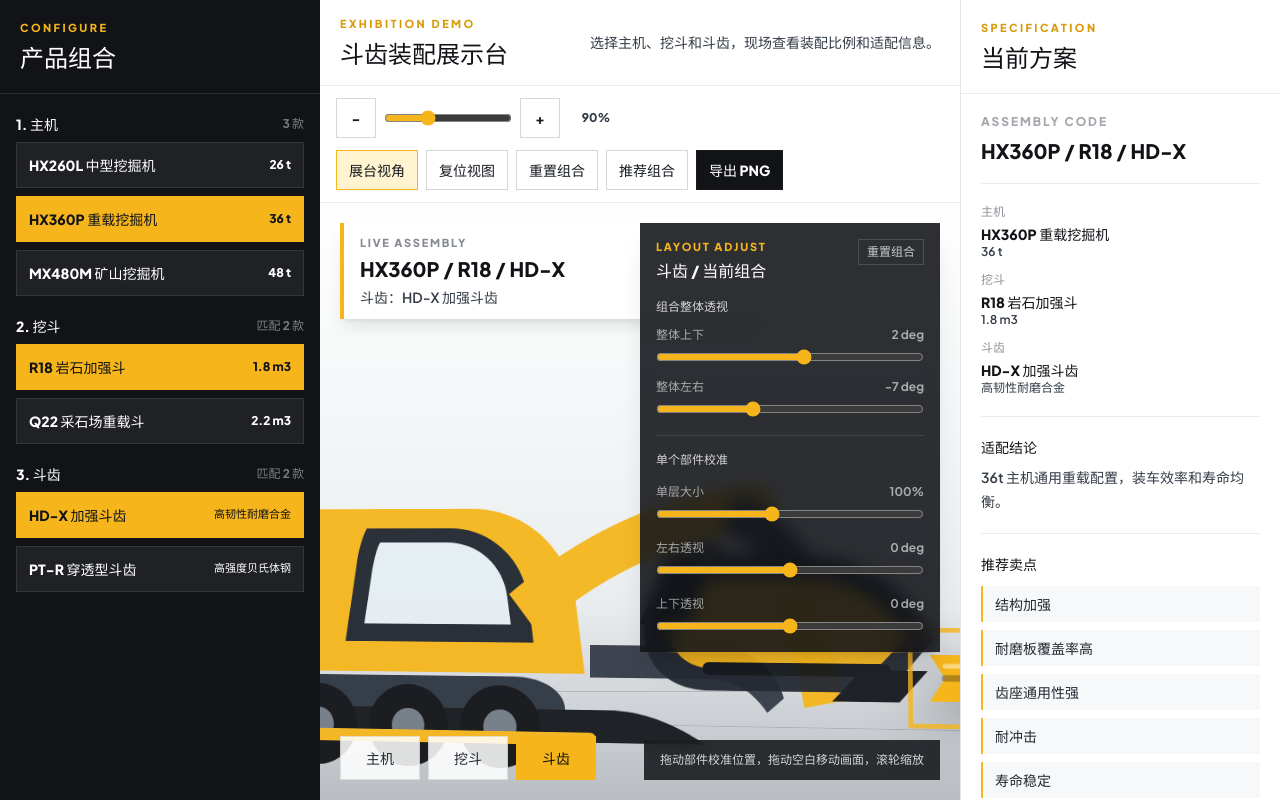
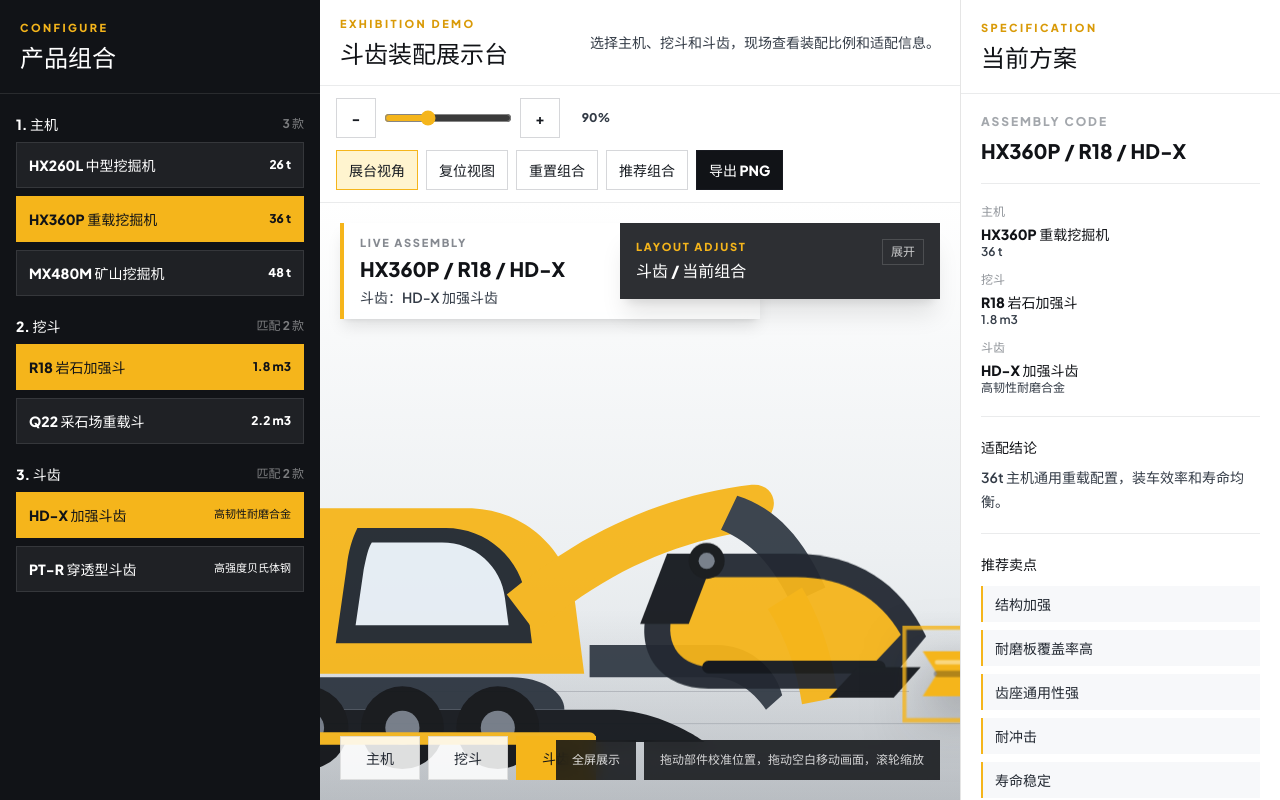
Before and after one commit to ShundeMachinery/bucket-demo-2d, a Vue app: page / in a window 1280 px wide. Built offline with nearby package versions, Linux system fonts and the light colour scheme.

Commit message:
more update.

```diff
--- a/src/components/PreviewStage.vue
+++ b/src/components/PreviewStage.vue
@@ -10,6 +10,8 @@ const stageRef = ref<HTMLElement | null>(null)
 const viewportRef = ref<HTMLElement | null>(null)
 const dragMode = ref<'none' | 'stage' | 'layer'>('none')
 const isExporting = ref(false)
+const isAdjustPanelOpen = ref(false)
+const isFullscreen = ref(false)
 const dragStart = ref({
   x: 0,
   y: 0,
@@ -39,6 +41,7 @@ const selectedLayer = computed(() => {
 
 function layerStyle(layer: Layer): CSSProperties {
   const adjustment = store.layerAdjustments[layer.type]
+
   return {
     left: `${layer.part.anchor.x + adjustment.offsetX}px`,
     top: `${layer.part.anchor.y + adjustment.offsetY}px`,
@@ -69,8 +72,8 @@ function beginDrag(event: PointerEvent) {
 function beginLayerDrag(event: PointerEvent, part: HighlightPart) {
   event.stopPropagation()
   store.setHighlightedPart(part)
+
   const adjustment = store.layerAdjustments[part]
-
   dragMode.value = 'layer'
   dragStart.value = {
     x: event.clientX,
@@ -113,6 +116,21 @@ function handleWheel(event: WheelEvent) {
   store.setScale(store.scale + delta)
 }
 
+async function toggleFullscreen() {
+  if (!viewportRef.value) return
+
+  if (document.fullscreenElement) {
+    await document.exitFullscreen()
+    return
+  }
+
+  await viewportRef.value.requestFullscreen()
+}
+
+function syncFullscreenState() {
+  isFullscreen.value = document.fullscreenElement === viewportRef.value
+}
+
 async function exportStage() {
   if (!stageRef.value || isExporting.value) return
 
@@ -134,10 +152,12 @@ async function exportStage() {
 
 onMounted(() => {
   window.addEventListener('export-preview', exportStage)
+  document.addEventListener('fullscreenchange', syncFullscreenState)
 })
 
 onUnmounted(() => {
   window.removeEventListener('export-preview', exportStage)
+  document.removeEventListener('fullscreenchange', syncFullscreenState)
 })
 </script>
 
@@ -207,22 +227,39 @@ onUnmounted(() => {
       </button>
     </div>
 
-    <div class="absolute right-5 top-5 w-[min(300px,calc(100%-2.5rem))] bg-iron-950/88 p-4 text-white shadow-xl backdrop-blur" data-layer-control="true">
+    <div class="absolute right-5 top-5 w-[min(320px,calc(100%-2.5rem))] bg-iron-950/88 text-white shadow-xl backdrop-blur" data-layer-control="true">
       <div class="flex items-start justify-between gap-3">
-        <div>
+        <button type="button" class="flex-1 p-4 text-left" @click="isAdjustPanelOpen = !isAdjustPanelOpen">
           <p class="text-[11px] font-extrabold uppercase tracking-[0.16em] text-safety-500">Layout Adjust</p>
           <p class="mt-1 text-base font-extrabold">{{ selectedLayer.label }} / 当前组合</p>
-        </div>
+        </button>
         <button
           type="button"
-          class="border border-white/15 px-2 py-1 text-xs font-extrabold text-white/75 transition hover:border-safety-500 hover:text-safety-500"
+          class="m-4 border border-white/15 px-2 py-1 text-xs font-extrabold text-white/75 transition hover:border-safety-500 hover:text-safety-500"
+          @click="isAdjustPanelOpen = !isAdjustPanelOpen"
+        >
+          {{ isAdjustPanelOpen ? '收起' : '展开' }}
+        </button>
+      </div>
+
+      <div v-if="isAdjustPanelOpen" class="space-y-4 border-t border-white/10 p-4 pt-4">
+        <div class="flex gap-2">
+          <button
+            type="button"
+            class="flex-1 border border-white/15 px-2 py-2 text-xs font-extrabold text-white/75 transition hover:border-safety-500 hover:text-safety-500"
             @click="store.resetCurrentCombinationLayout"
           >
             重置组合
           </button>
+          <button
+            type="button"
+            class="flex-1 border border-white/15 px-2 py-2 text-xs font-extrabold text-white/75 transition hover:border-safety-500 hover:text-safety-500"
+            @click="store.resetLayerAdjustment(store.highlightedPart)"
+          >
+            重置单层
+          </button>
         </div>
 
-      <div class="mt-4 space-y-4">
         <div class="border-b border-white/10 pb-4">
           <p class="text-xs font-extrabold text-white/80">组合整体透视</p>
           <label class="mt-3 block">
@@ -230,14 +267,17 @@ onUnmounted(() => {
               <span>整体上下</span>
               <span>{{ store.combinationPerspective.rotateX }} deg</span>
             </span>
+            <div class="mt-2 flex items-center gap-2">
               <input
-              class="mt-2 h-2 w-full accent-safety-500"
+                class="h-2 flex-1 accent-safety-500"
                 type="range"
                 min="-18"
                 max="18"
                 :value="store.combinationPerspective.rotateX"
                 @input="store.setCombinationPerspective(Number(($event.target as HTMLInputElement).value), store.combinationPerspective.rotateY)"
               />
+              <button type="button" class="border border-white/15 px-2 py-1 text-[11px] font-extrabold text-white/70 hover:border-safety-500" @click="store.resetCombinationPerspectiveX">Reset</button>
+            </div>
           </label>
 
           <label class="mt-3 block">
@@ -245,14 +285,17 @@ onUnmounted(() => {
               <span>整体左右</span>
               <span>{{ store.combinationPerspective.rotateY }} deg</span>
             </span>
+            <div class="mt-2 flex items-center gap-2">
               <input
-              class="mt-2 h-2 w-full accent-safety-500"
+                class="h-2 flex-1 accent-safety-500"
                 type="range"
                 min="-24"
                 max="24"
                 :value="store.combinationPerspective.rotateY"
                 @input="store.setCombinationPerspective(store.combinationPerspective.rotateX, Number(($event.target as HTMLInputElement).value))"
               />
+              <button type="button" class="border border-white/15 px-2 py-1 text-[11px] font-extrabold text-white/70 hover:border-safety-500" @click="store.resetCombinationPerspectiveY">Reset</button>
+            </div>
           </label>
         </div>
 
@@ -262,14 +305,17 @@ onUnmounted(() => {
             <span>单层大小</span>
             <span>{{ Math.round(store.selectedLayerAdjustment.scale * 100) }}%</span>
           </span>
+          <div class="mt-2 flex items-center gap-2">
             <input
-            class="mt-2 h-2 w-full accent-safety-500"
+              class="h-2 flex-1 accent-safety-500"
               type="range"
               min="55"
               max="160"
               :value="Math.round(store.selectedLayerAdjustment.scale * 100)"
               @input="store.setLayerScale(store.highlightedPart, Number(($event.target as HTMLInputElement).value) / 100)"
             />
+            <button type="button" class="border border-white/15 px-2 py-1 text-[11px] font-extrabold text-white/70 hover:border-safety-500" @click="store.resetLayerScale(store.highlightedPart)">Reset</button>
+          </div>
         </label>
 
         <label class="block">
@@ -277,14 +323,17 @@ onUnmounted(() => {
             <span>左右透视</span>
             <span>{{ store.selectedLayerAdjustment.rotateY }} deg</span>
           </span>
+          <div class="mt-2 flex items-center gap-2">
             <input
-            class="mt-2 h-2 w-full accent-safety-500"
+              class="h-2 flex-1 accent-safety-500"
               type="range"
               min="-24"
               max="24"
               :value="store.selectedLayerAdjustment.rotateY"
               @input="store.setLayerTilt(store.highlightedPart, store.selectedLayerAdjustment.rotateX, Number(($event.target as HTMLInputElement).value))"
             />
+            <button type="button" class="border border-white/15 px-2 py-1 text-[11px] font-extrabold text-white/70 hover:border-safety-500" @click="store.resetLayerTiltY(store.highlightedPart)">Reset</button>
+          </div>
         </label>
 
         <label class="block">
@@ -292,20 +341,32 @@ onUnmounted(() => {
             <span>上下透视</span>
             <span>{{ store.selectedLayerAdjustment.rotateX }} deg</span>
           </span>
+          <div class="mt-2 flex items-center gap-2">
             <input
-            class="mt-2 h-2 w-full accent-safety-500"
+              class="h-2 flex-1 accent-safety-500"
               type="range"
               min="-18"
               max="18"
               :value="store.selectedLayerAdjustment.rotateX"
               @input="store.setLayerTilt(store.highlightedPart, Number(($event.target as HTMLInputElement).value), store.selectedLayerAdjustment.rotateY)"
             />
+            <button type="button" class="border border-white/15 px-2 py-1 text-[11px] font-extrabold text-white/70 hover:border-safety-500" @click="store.resetLayerTiltX(store.highlightedPart)">Reset</button>
+          </div>
         </label>
       </div>
     </div>
 
-    <div class="absolute bottom-5 right-5 hidden bg-iron-950/86 px-4 py-3 text-xs font-semibold text-white/80 backdrop-blur md:block">
+    <div class="absolute bottom-5 right-5 flex gap-2" data-layer-control="true">
+      <button
+        type="button"
+        class="bg-iron-950/86 px-4 py-3 text-xs font-extrabold text-white/85 backdrop-blur transition hover:bg-safety-500 hover:text-iron-950"
+        @click="toggleFullscreen"
+      >
+        {{ isFullscreen ? '退出全屏' : '全屏展示' }}
+      </button>
+      <div class="hidden bg-iron-950/86 px-4 py-3 text-xs font-semibold text-white/80 backdrop-blur md:block">
         拖动部件校准位置，拖动空白移动画面，滚轮缩放
+      </div>
     </div>
 
     <div
--- a/src/stores/configurator.ts
+++ b/src/stores/configurator.ts
@@ -36,8 +36,8 @@ const defaultAdjustment: LayerAdjustment = {
 }
 
 const defaultPerspective: CombinationPerspective = {
-  rotateX: 2,
-  rotateY: -7,
+  rotateX: 0,
+  rotateY: 0,
 }
 
 function cloneDefaultAdjustment() {
@@ -89,9 +89,16 @@ function normalizeAdjustment(value: Partial<LayerAdjustment> | undefined): Layer
 }
 
 function normalizePerspective(value: Partial<CombinationPerspective> | undefined): CombinationPerspective {
+  const rotateX = Math.round(clamp(value?.rotateX, -18, 18, defaultPerspective.rotateX))
+  const rotateY = Math.round(clamp(value?.rotateY, -24, 24, defaultPerspective.rotateY))
+
+  if (rotateX === 2 && rotateY === -7) {
+    return { ...defaultPerspective }
+  }
+
   return {
-    rotateX: Math.round(clamp(value?.rotateX, -18, 18, defaultPerspective.rotateX)),
-    rotateY: Math.round(clamp(value?.rotateY, -24, 24, defaultPerspective.rotateY)),
+    rotateX,
+    rotateY,
   }
 }
 
@@ -293,6 +300,18 @@ export const useConfiguratorStore = defineStore('configurator', () => {
     layout.layerAdjustments[part] = cloneDefaultAdjustment()
   }
 
+  function resetLayerScale(part: HighlightPart) {
+    updateLayerAdjustment(part, { scale: defaultAdjustment.scale })
+  }
+
+  function resetLayerTiltX(part: HighlightPart) {
+    updateLayerAdjustment(part, { rotateX: defaultAdjustment.rotateX })
+  }
+
+  function resetLayerTiltY(part: HighlightPart) {
+    updateLayerAdjustment(part, { rotateY: defaultAdjustment.rotateY })
+  }
+
   function resetAllLayerAdjustments() {
     const layout = ensureCurrentLayout()
     layout.layerAdjustments = createDefaultLayout().layerAdjustments
@@ -314,6 +333,14 @@ export const useConfiguratorStore = defineStore('configurator', () => {
   function resetCombinationPerspective() {
     const layout = ensureCurrentLayout()
     layout.perspective = { ...defaultPerspective }
+  }
+
+  function resetCombinationPerspectiveX() {
+    setCombinationPerspective(defaultPerspective.rotateX, combinationPerspective.value.rotateY)
+  }
+
+  function resetCombinationPerspectiveY() {
+    setCombinationPerspective(combinationPerspective.value.rotateX, defaultPerspective.rotateY)
   }
 
   function resetCurrentCombinationLayout() {
@@ -431,9 +458,14 @@ export const useConfiguratorStore = defineStore('configurator', () => {
     setLayerScale,
     setLayerTilt,
     resetLayerAdjustment,
+    resetLayerScale,
+    resetLayerTiltX,
+    resetLayerTiltY,
     resetAllLayerAdjustments,
     setCombinationPerspective,
     resetCombinationPerspective,
+    resetCombinationPerspectiveX,
+    resetCombinationPerspectiveY,
     resetCurrentCombinationLayout,
     zoomIn,
     zoomOut,
```
Lines whose indentation alone changed are shown as unchanged.
